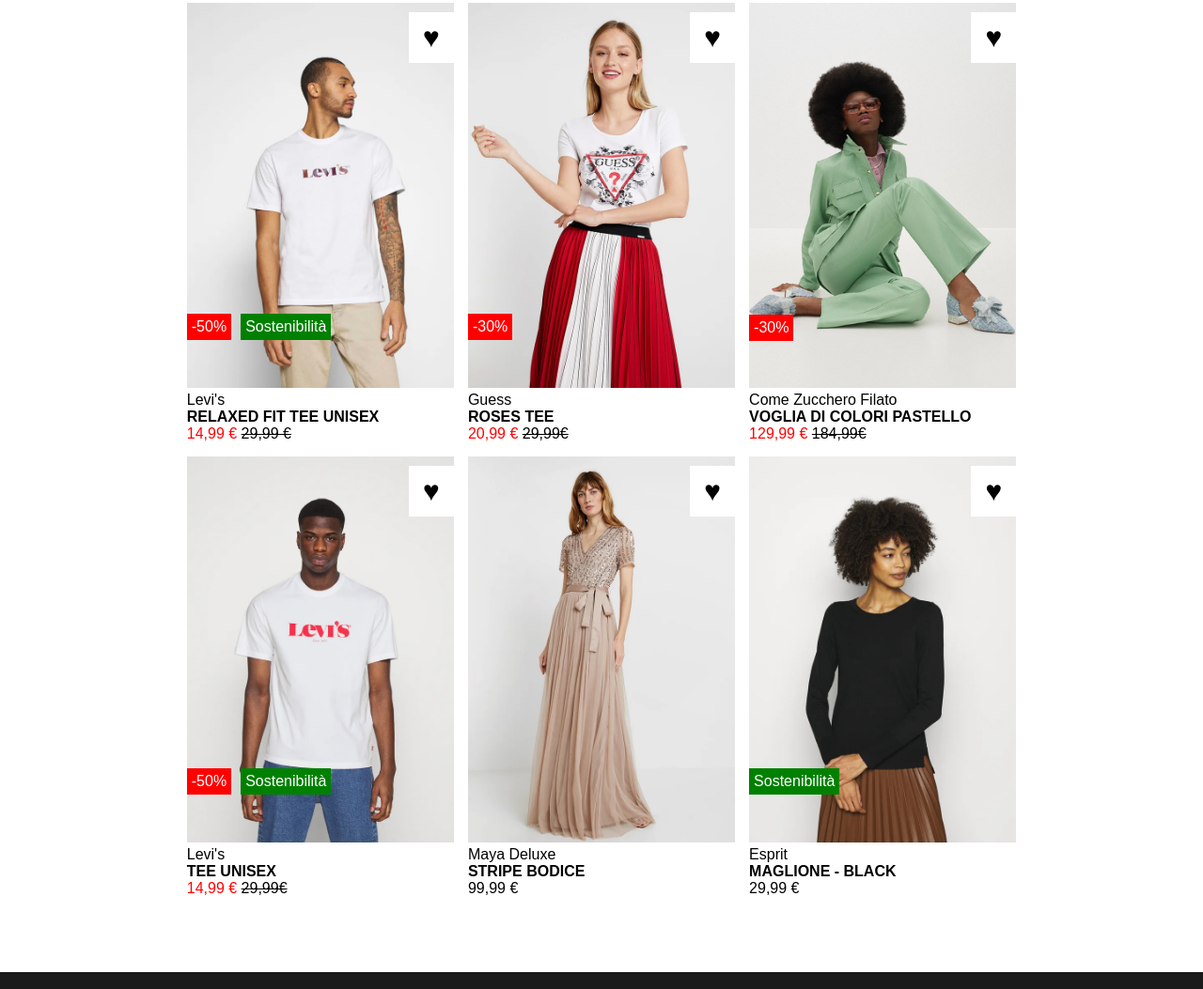
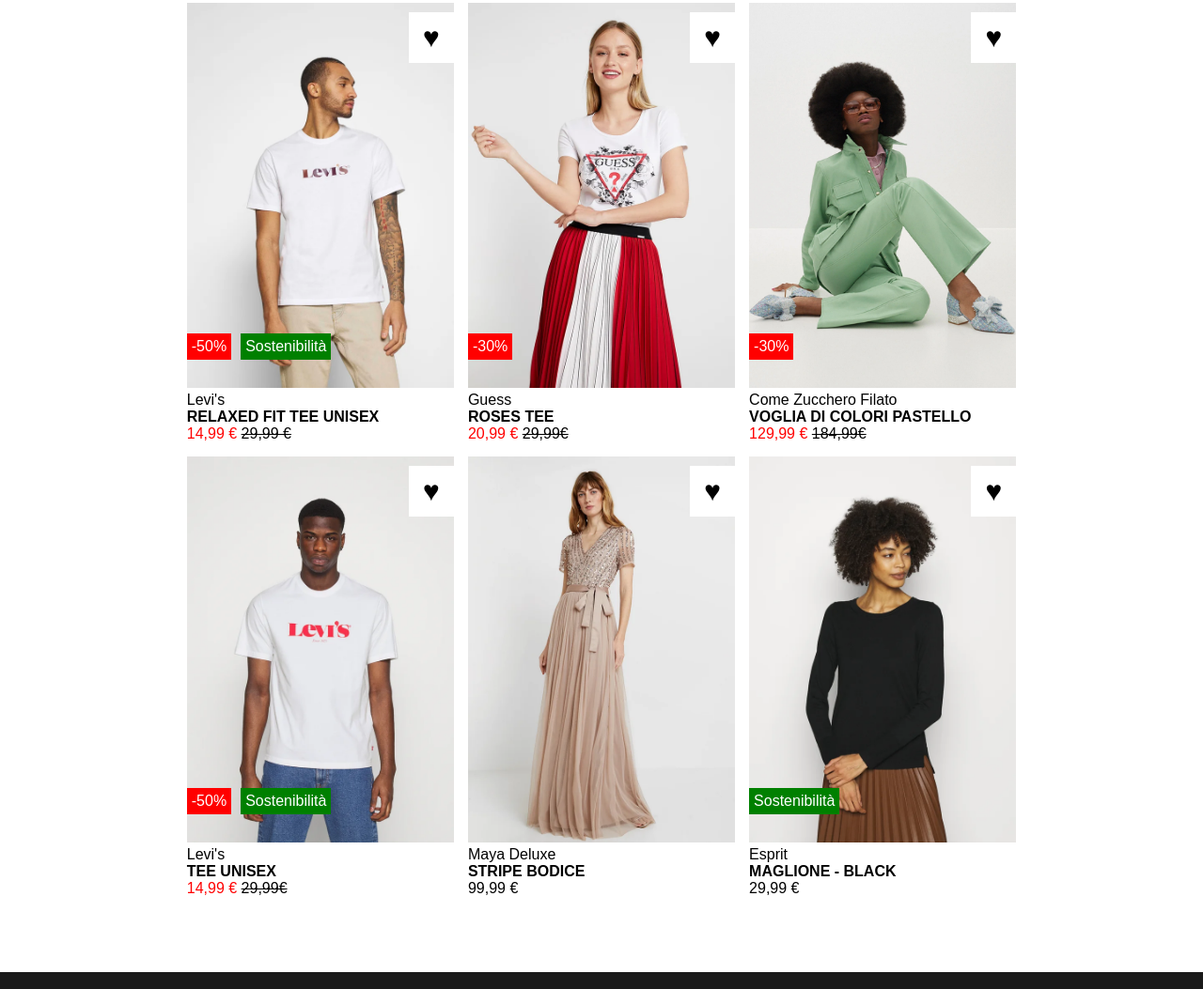
Before and after one commit to SalvatoreMangiacotti/html-css-boolando, a plain HTML site: page index.html in a window 1280 px wide. Shown: the part 125-1178 px from the top of the page at 94% size. Drawn offline with Linux system fonts and the light colour scheme.

Commit message:
less css properties to labels, fixed.

```diff
--- a/css/style.css
+++ b/css/style.css
@@ -101,7 +101,7 @@ header {
 }
 
 
-/* label positions*/
+/* add favorite*/
 
 .add-favorite {
     position: absolute;
@@ -113,41 +113,27 @@ header {
     background-color: white;
 }
 
-.label-wrap {
-    display: flex;
-    position: absolute;
-    gap: 10px;
-    top: 80%;
-    left: 0;
-}
-
-
 /*general label style */
 
-.sales,
-.single-sales {
+.sales {
     background-color: red;
     color: white;
     padding: 5px;
 }
 
-.sustainable,
-.single-sustainable {
+.sustainable {
     background-color: green;
     color: white;
     padding: 5px;
 }
 
-
-/* single label */
-
-.single-sustainable,
-.single-sales {
+.label-wrap {
+    display: flex;
     position: absolute;
+    gap: 10px;
+    top: 85%;
     left: 0;
-    top: 80%;
 }
-
 
 /* hover properties */
 
--- a/index.html
+++ b/index.html
@@ -59,7 +59,9 @@
 
                         <!-- Labels -->
                         <div class="add-favorite">&#9829;</div>
-                        <div class="single-sales">-30%</div>
+                        <div class="label-wrap">
+                            <div class="sales">-30%</div>
+                        </div>
                     </div>
 
                     <!-- Product and Prices -->
@@ -77,7 +79,9 @@
 
                         <!-- Labels -->
                         <div class="add-favorite">&#9829;</div>
-                        <div class="single-sales">-30%</div>
+                        <div class="label-wrap">
+                            <div class="sales">-30%</div>
+                        </div>
                     </div>
 
                     <!-- Product and Prices -->
@@ -131,7 +135,9 @@
 
                         <!-- Labels -->
                         <div class="add-favorite">&#9829;</div>
-                        <div class="single-sustainable">Sostenibilità</div>
+                        <div class="label-wrap">
+                            <div class="sustainable">Sostenibilità</div>
+                        </div>
                     </div>
 
                     <!-- Product and Prices -->
```
